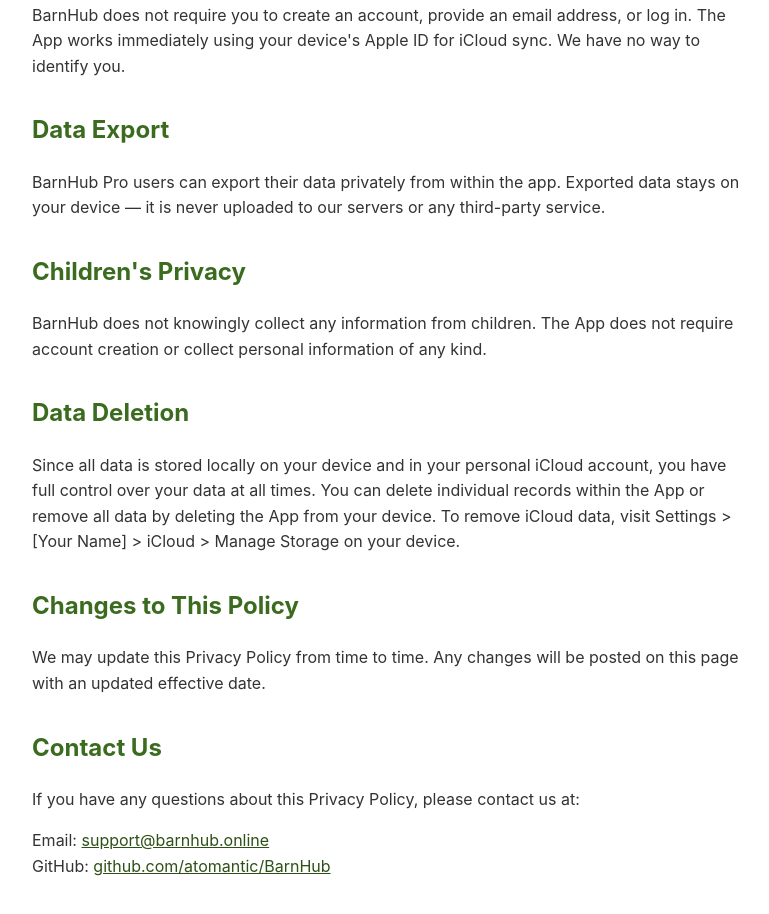
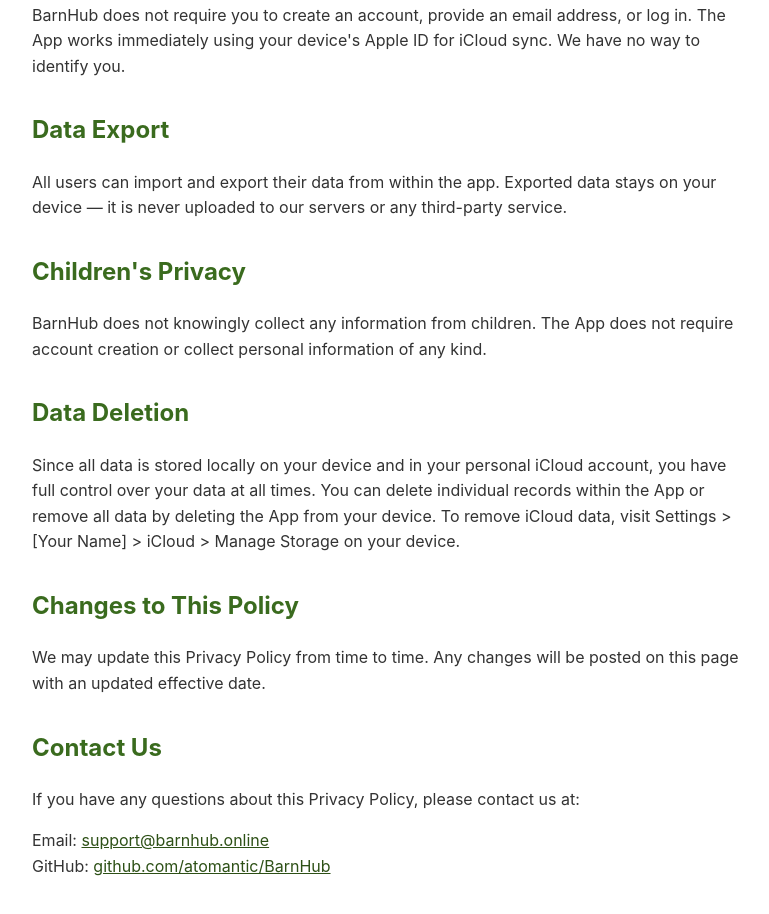
Before and after one commit to atomantic/barn.io, a plain HTML site: page privacy.html in a window 1280 px wide. Shown: the part 1186-2100 px from the top of the page, without its empty margins (248-1017 px from the left). Drawn offline with Linux system fonts and the light colour scheme.

Commit message:
fix: data export available to all users, not just Pro

```diff
--- a/privacy.html
+++ b/privacy.html
@@ -43,7 +43,7 @@
   <p>BarnHub does not require you to create an account, provide an email address, or log in. The App works immediately using your device's Apple ID for iCloud sync. We have no way to identify you.</p>
 
   <h2>Data Export</h2>
-  <p>BarnHub Pro users can export their data privately from within the app. Exported data stays on your device — it is never uploaded to our servers or any third-party service.</p>
+  <p>All users can import and export their data from within the app. Exported data stays on your device — it is never uploaded to our servers or any third-party service.</p>
 
   <h2>Children's Privacy</h2>
   <p>BarnHub does not knowingly collect any information from children. The App does not require account creation or collect personal information of any kind.</p>
```
